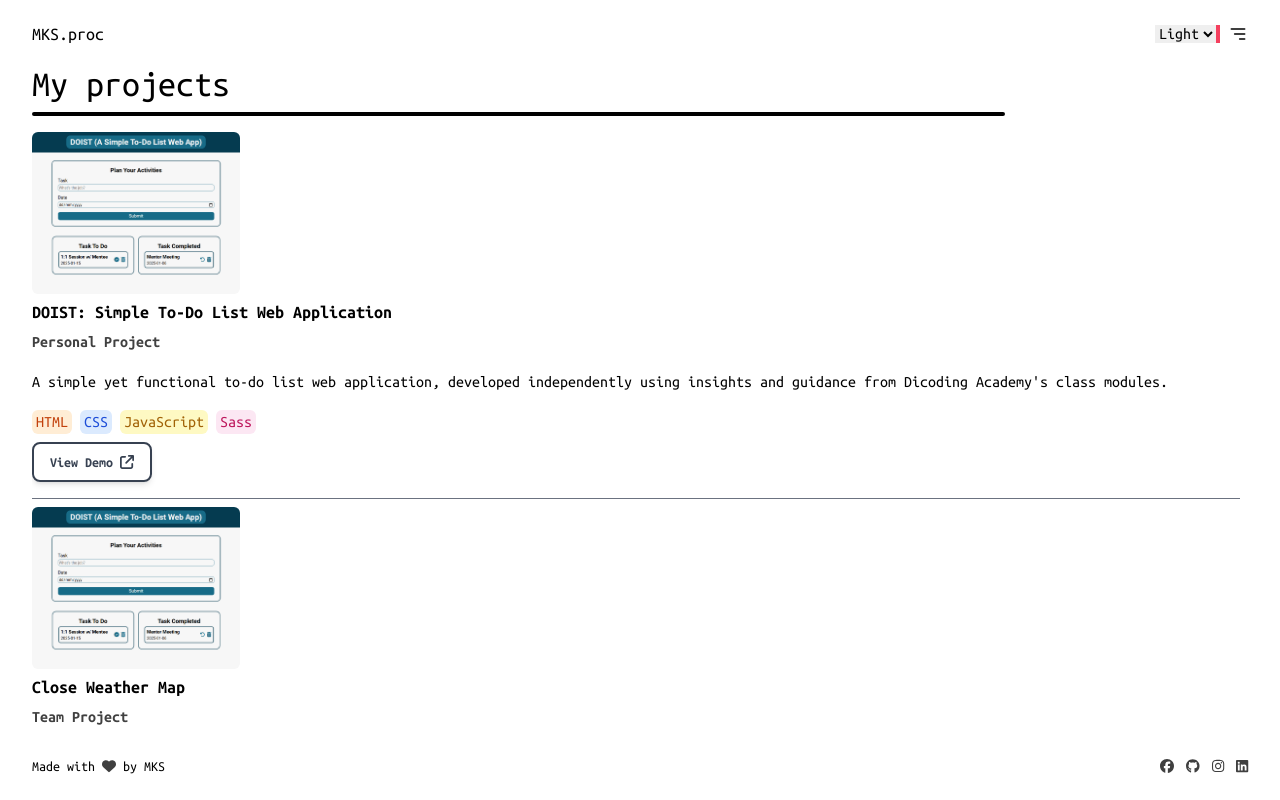
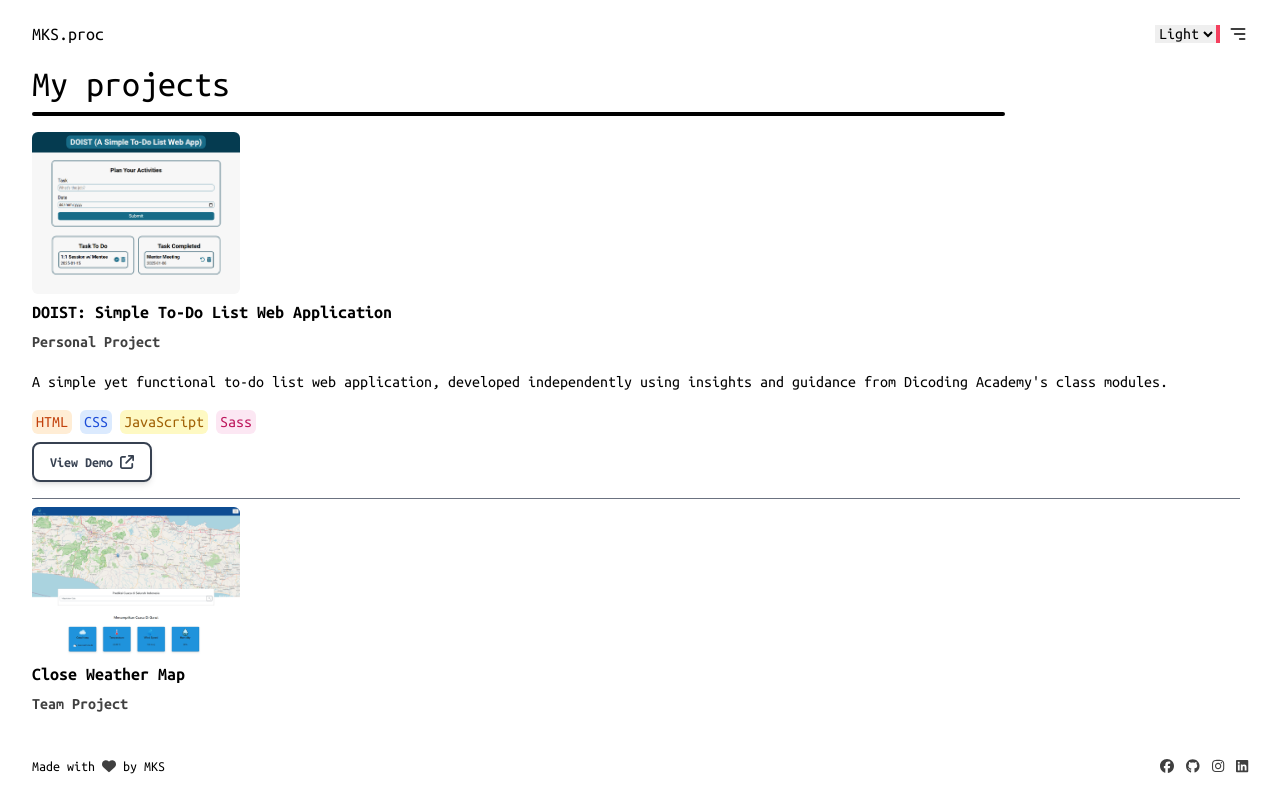
Before and after one commit to mksdesuyo/vuejs-ornament, a Vue app: page /project in a window 1280 px wide. Built offline with nearby package versions, Linux system fonts and the light colour scheme.

Commit message:
refactor(ProjectView): add prop for project images

```diff
--- a/src/components/ProjectCard.vue
+++ b/src/components/ProjectCard.vue
@@ -1,11 +1,7 @@
-<script setup>
-import doistPreviewImage from '@/assets/doist-preview.png';
-</script>
-
 <template>
   <div class="flex flex-col gap-4 mb-2">
     <header class="flex flex-col gap-1 font-bold">
-      <img :src="doistPreviewImage" alt="DOIST project preview image" class="rounded-md w-52" />
+      <img :src="image" :alt="`${title} preview image`" class="rounded-md w-52" />
       <a :href="link" target="_blank" rel="noreferrer noopener">
         <h2 class="text-base xs:text-lg">{{ title }}</h2>
       </a>
@@ -41,6 +37,10 @@ import doistPreviewImage from '@/assets/doist-preview.png';
 export default {
   name: 'ProjectCard',
   props: {
+    image: {
+      type: String,
+      required: true,
+    },
     title: {
       type: String,
       required: true,
@@ -51,7 +51,7 @@ export default {
     },
     link: {
       type: String,
-      required: true,
+      default: '#',
     },
     description: {
       type: Object,
--- a/src/views/ProjectView.vue
+++ b/src/views/ProjectView.vue
@@ -1,5 +1,8 @@
 <script setup>
 import ProjectCard from '@/components/ProjectCard.vue';
+import doistPreviewImage from '@/assets/doist-preview.png';
+import closeWeatherMapPreviewImage from '@/assets/close-weather-map-preview.png';
+import aiticampPreviewImage from '@/assets/aiticamp-preview.png';
 </script>
 
 <template>
@@ -10,6 +13,7 @@ import ProjectCard from '@/components/ProjectCard.vue';
       <ProjectCard
         v-for="project in projects"
         :key="project"
+        :image="project.image"
         :title="project.title"
         :project_type="project.project_type"
         :link="project.link"
@@ -26,6 +30,7 @@ export default {
     return {
       projects: [
         {
+          image: doistPreviewImage,
           title: 'DOIST: Simple To-Do List Web Application',
           project_type: 'Personal Project',
           link: 'https://mks-todolist.netlify.app/',
@@ -34,6 +39,7 @@ export default {
           techStack: ['HTML', 'CSS', 'JavaScript', 'Sass'],
         },
         {
+          image: closeWeatherMapPreviewImage,
           title: 'Close Weather Map',
           project_type: 'Team Project',
           link: 'https://close-weather-map.netlify.app/',
@@ -42,6 +48,7 @@ export default {
           techStack: ['HTML', 'CSS', 'JavaScript', 'Bootstrap', 'Leaflet'],
         },
         {
+          image: aiticampPreviewImage,
           title: 'Aiticamp: Simple Landing Web Page',
           project_type: 'Team Project',
           link: 'https://aiticamp.netlify.app/',
```
